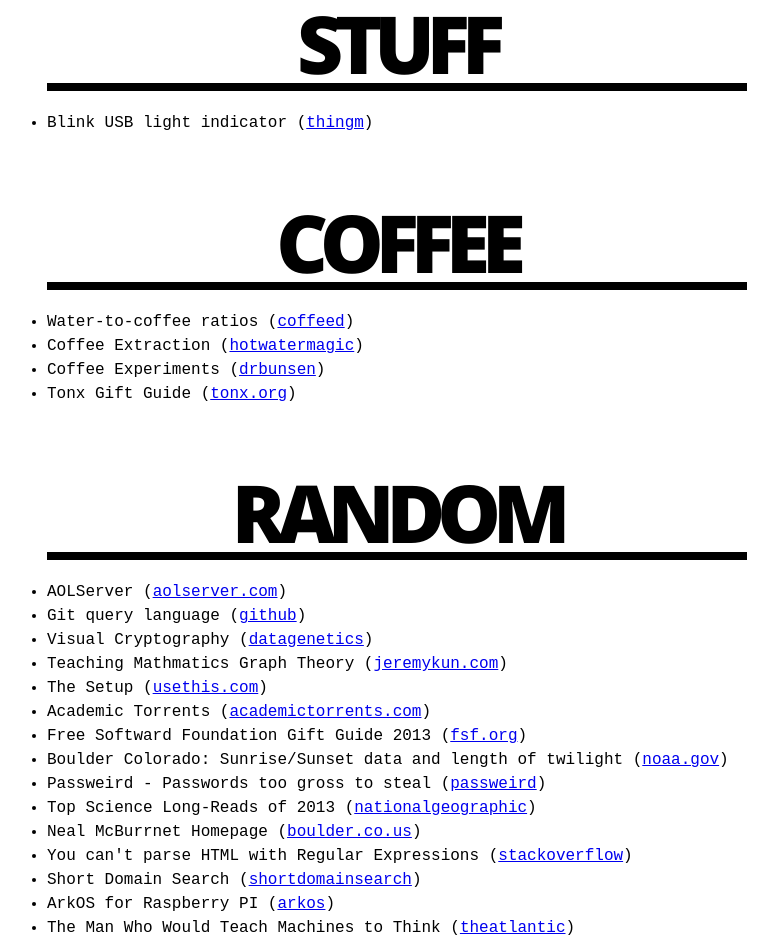
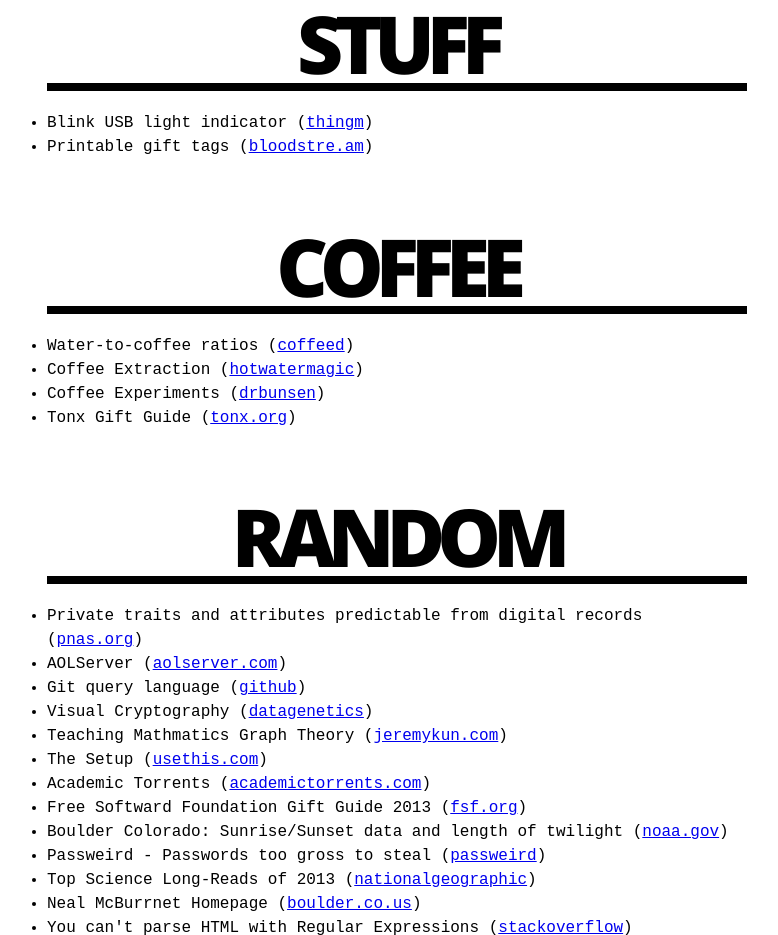
Before and after one commit to thcipriani/links, a plain HTML site: page Fun.html in a window 1280 px wide. Shown: the part 3585-4520 px from the top of the page, without its empty margins (243-1021 px from the left). Drawn offline with nearby package versions, Linux system fonts and the light colour scheme.

Commit message:
Publish @Thu May 15 08:32:33 MDT 2014

```diff
--- a/Fun.html
+++ b/Fun.html
@@ -102,6 +102,7 @@
     <h2 id="stuff">Stuff</h2>
     <ul>
     <li>Blink USB light indicator (<a href="http://thingm.com/products/blink-1.html">thingm</a>)</li>
+    <li>Printable gift tags (<a href="http://bloodstre.am/studio/printable-holiday-gift-tags/">bloodstre.am</a>)</li>
     </ul>
     <h2 id="coffee">Coffee</h2>
     <ul>
@@ -112,6 +113,7 @@
     </ul>
     <h2 id="random">Random</h2>
     <ul>
+    <li>Private traits and attributes predictable from digital records (<a href="http://www.pnas.org/content/110/15/5802.full">pnas.org</a>)</li>
     <li>AOLServer (<a href="http://www.aolserver.com/">aolserver.com</a>)</li>
     <li>Git query language (<a href="https://github.com/cloudson/gitql">github</a>)</li>
     <li>Visual Cryptography (<a href="http://datagenetics.com/blog/november32013/index.html">datagenetics</a>)</li>
```
